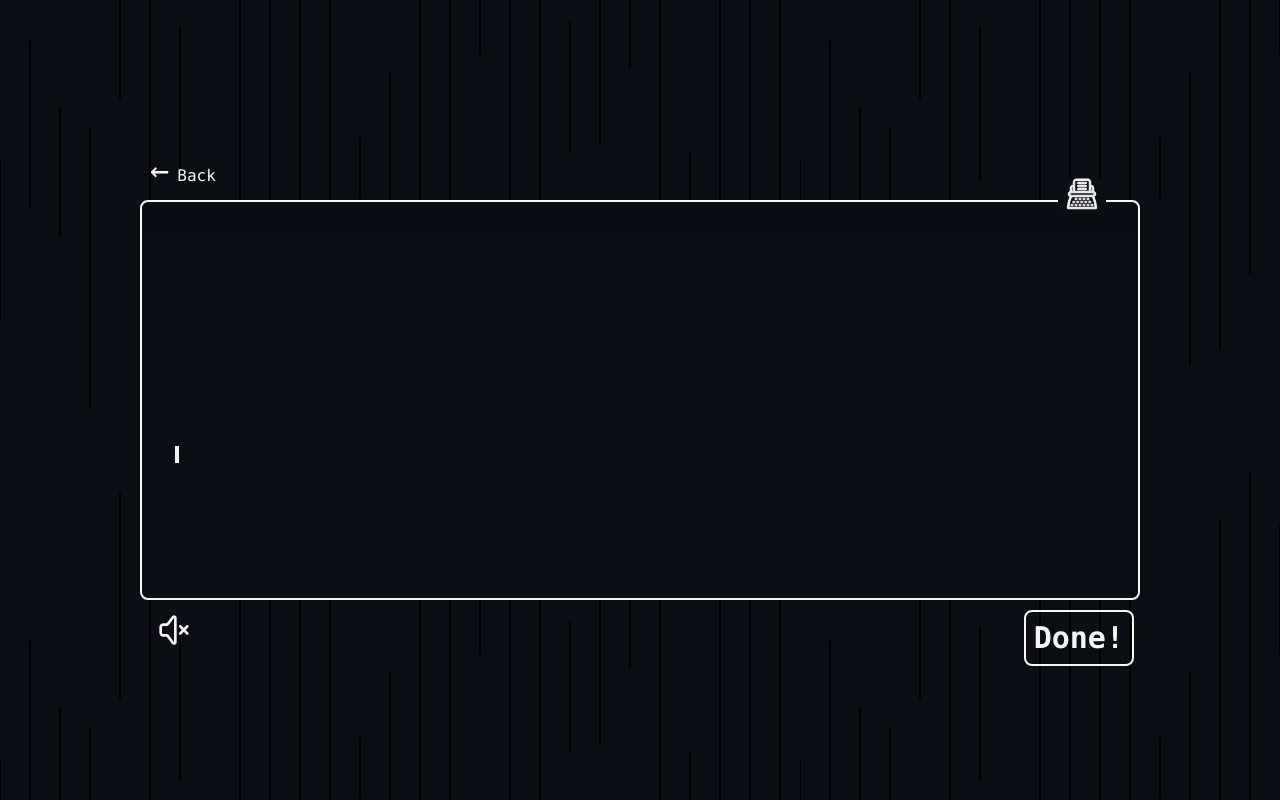
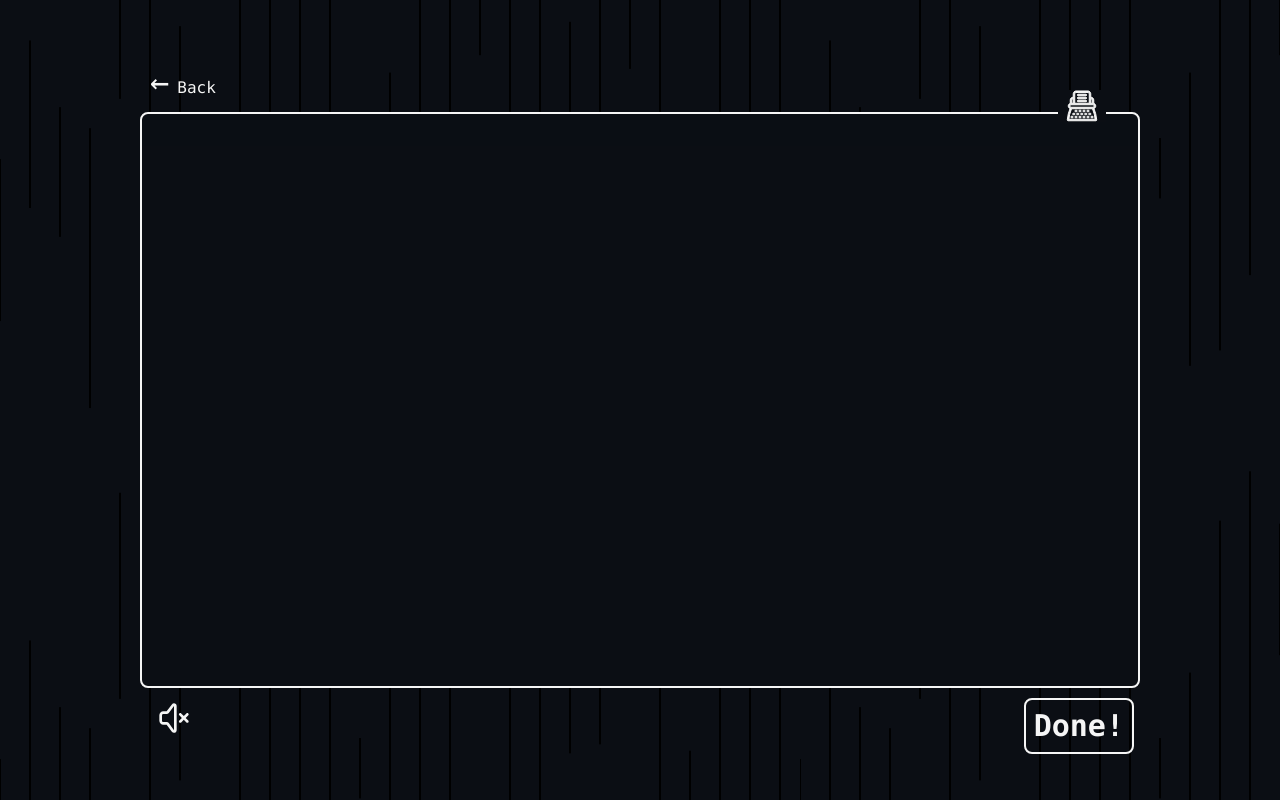
Before and after one commit to getkan/MysticTypeWriter, a SvelteKit app: page /typewriter in a window 1280 px wide. Built offline with nearby package versions, Linux system fonts and the light colour scheme.

Commit message:
updated logic and return sound (not used)

```diff
--- a/src/app.css
+++ b/src/app.css
@@ -9,6 +9,18 @@
 
 	--animate-fall: fall 10s linear infinite;
 	--animate-scroll: scroll 20s linear infinite;
+	--animate-blink: blink 1.5s step-start infinite;
+
+	@keyframes blink {
+		0%,
+		75%,
+		100% {
+			opacity: 1;
+		}
+		50% {
+			opacity: 0;
+		}
+	}
 
 	@keyframes fall {
 		from {
--- a/src/routes/typewriter/+page.svelte
+++ b/src/routes/typewriter/+page.svelte
@@ -12,7 +12,7 @@
 		DISAPPEARANCE_CONFIG,
 	} from "$lib/TypewriterConfig";
 	import { resolve } from "$app/paths";
-	import { playTypewriterSound } from "./audio.svelte";
+	import { playTypewriterSound, playReturnSound } from "./audio.svelte";
 	import { goto } from "$app/navigation";
 	import SoundOn from "./SoundOn.svelte";
 	import SoundOff from "./SoundOff.svelte";
@@ -25,14 +25,21 @@
 
 	let configState = $derived.by(() => config());
 	let typewriterInput = $derived.by(() => getTypewriterInput());
-	const soundEnabled = $derived.by(() => config().soundEffectsEnabled);
-	const onSoundToggle = () => {
-		updateConfig({ soundEffectsEnabled: !soundEnabled });
-		focusTypewriter();
-	};
 
 	let inputRef: HTMLSpanElement | null = null;
 	let lineRef: HTMLDivElement | null = null;
+
+	const focusTypewriter = () => {
+		inputRef?.focus();
+		const sel = window.getSelection();
+		if (inputRef && sel) {
+			const range = document.createRange();
+			range.selectNodeContents(inputRef);
+			range.collapse(false);
+			sel.removeAllRanges();
+			sel.addRange(range);
+		}
+	};
 
 	onMount(() => {
 		try {
@@ -55,6 +62,12 @@
 			goto(resolve("/"));
 		}
 	});
+
+	const soundEnabled = $derived.by(() => config().soundEffectsEnabled);
+	const onSoundToggle = () => {
+		updateConfig({ soundEffectsEnabled: !soundEnabled });
+		focusTypewriter();
+	};
 
 	let timer = -1;
 	let timeoutStart = $state(Date.now());
@@ -122,34 +135,17 @@
 	const inputTypewriter = (
 		e: Event & { currentTarget: EventTarget & HTMLSpanElement },
 	) => {
-		const target = e.currentTarget;
-		setTypewriterInput(
-			target.innerText
-				.replace(/&/g, "&amp;")
-				.replace(/</g, "&lt;")
-				.replace(/>/g, "&gt;")
-				.replace(/"/g, "&quot;")
-				.replace(/'/g, "&#039;"),
-		);
-
-		if (lineRef) {
-			lineRef.innerHTML = typewriterInput.replace(/\S+\s*/g, "<n>$&</n>");
-		}
+		const cleaned = e.currentTarget.innerText
+			.replace(/&/g, "&amp;")
+			.replace(/</g, "&lt;")
+			.replace(/>/g, "&gt;")
+			.replace(/"/g, "&quot;")
+			.replace(/'/g, "&#039;");
+		setTypewriterInput(cleaned);
 	};
 
-	const focusTypewriter = () => {
-		inputRef?.focus();
-		const sel = window.getSelection();
-		if (inputRef && sel) {
-			const range = document.createRange();
-			range.selectNodeContents(inputRef);
-			range.collapse(false);
-			sel.removeAllRanges();
-			sel.addRange(range);
-		}
-	};
-
-	const parseInput = (input: string): ParsedChunk[] => {
+	const parsedChunks = $derived.by((): ParsedChunk[] => {
+		let input = typewriterInput;
 		if (!configState.disappearanceMode) {
 			return [{ text: input, opacity: 100 }];
 		}
@@ -166,25 +162,29 @@
 				return [{ text: input, opacity: 100 }];
 			}
 
-			let spans = lineRef.children;
-			let top = 0;
-			let lineArr = [""];
+			// Build measurement spans from the current input value.
+			lineRef.innerHTML = input.replace(
+				/\S+\s*/g,
+				(match) => `<span>${match}</span>`,
+			);
 
-			// 1. Split text into individual spans for each word
-			lineRef.innerHTML = lineRef.textContent.replace(/\S+\s*/g, "<n>$&</n>");
+			let spans = Array.from(lineRef.querySelectorAll("span"));
 
-			// 2. Loop through words and check if 'top' changes
+			if (spans.length === 0) {
+				return [{ text: input, opacity: 100 }];
+			}
+
+			// Loop through words and start a new chunk when the rendered line changes.
+			let top: number | null = null;
 			for (let i = 0; i < spans.length; i++) {
-				var rect = spans[i].getBoundingClientRect();
-				if (rect.top > top) {
-					if (top > 0) {
-						lineArr.push("");
-					}
-					top = rect.top;
+				const rect = spans[i].getBoundingClientRect();
+				const roundedTop = Math.round(rect.top);
+				if (top === null || roundedTop > top) {
+					matchArray.push("");
+					top = roundedTop;
 				}
-				lineArr[lineArr.length - 1] += spans[i].textContent;
+				matchArray[matchArray.length - 1] += spans[i].textContent;
 			}
-			matchArray = lineArr;
 		} else {
 			const regex = regexes[disappearanceMode] || regexes["word"];
 			matchArray = input.match(regex)?.filter(Boolean) || [];
@@ -205,7 +205,7 @@
 					fadeCount += 1;
 					const opacity = Math.max(
 						0,
-						Math.min(100, Math.round((100 / fade) * fadeCount)),
+						Math.min(100, Math.round((100 / (fade + 1)) * fadeCount)),
 					);
 					return { text: item, opacity };
 				}
@@ -214,13 +214,11 @@
 
 			return { text: item, opacity: 100 };
 		});
-	};
-
-	const parsedChunks = $derived.by(() => parseInput(typewriterInput));
+	});
 </script>
 
 <div
-	class="border-offwhite bg-background relative flex h-[75vh] max-h-100 w-[90vw] max-w-250 flex-col justify-end rounded-lg border-2 p-4 sm:p-8"
+	class="border-offwhite bg-background relative flex h-72 w-[90vw] max-w-250 flex-col justify-end rounded-lg border-2 p-4 sm:h-96 sm:p-8 md:h-120 lg:h-144"
 	onclick={() => inputRef?.focus()}
 	onkeydown={() => {}}
 	role="button"
@@ -260,11 +258,13 @@
 		></div>
 
 		<div
-			class="pointer-events-none absolute right-8 bottom-4 left-8 block text-left wrap-break-word whitespace-pre-wrap after:ml-px after:inline-block after:h-[1.1em] after:w-1 after:bg-current after:align-middle after:content-[''] sm:bottom-1/4 md:bottom-1/3"
+			class="pointer-events-none absolute right-8 bottom-4 left-8 block text-left wrap-break-word whitespace-pre-wrap sm:bottom-1/4 md:bottom-1/3"
 		>
 			{#each parsedChunks as chunk}
 				{@render Chunk(chunk.text, chunk.opacity)}
-			{/each}
+			{/each}<span
+				class="animate-blink ml-1 inline-block h-[1.1em] w-1 bg-current align-middle"
+			></span>
 		</div>
 		<div
 			bind:this={lineRef}
--- a/src/routes/typewriter/audio.svelte.ts
+++ b/src/routes/typewriter/audio.svelte.ts
@@ -1,13 +1,14 @@
-import typewriter01 from '$lib/assets/typewriter-split/typewriter-01.mp3';
-import typewriter02 from '$lib/assets/typewriter-split/typewriter-02.mp3';
-import typewriter03 from '$lib/assets/typewriter-split/typewriter-03.mp3';
-import typewriter04 from '$lib/assets/typewriter-split/typewriter-04.mp3';
-import typewriter05 from '$lib/assets/typewriter-split/typewriter-05.mp3';
-import typewriter06 from '$lib/assets/typewriter-split/typewriter-06.mp3';
-import typewriter07 from '$lib/assets/typewriter-split/typewriter-07.mp3';
-import typewriter08 from '$lib/assets/typewriter-split/typewriter-08.mp3';
-import typewriter09 from '$lib/assets/typewriter-split/typewriter-09.mp3';
-import typewriter10 from '$lib/assets/typewriter-split/typewriter-10.mp3';
+import typewriterReturn from "$lib/assets/typewriter-return.wav";
+import typewriter01 from "$lib/assets/typewriter-split/typewriter-01.mp3";
+import typewriter02 from "$lib/assets/typewriter-split/typewriter-02.mp3";
+import typewriter03 from "$lib/assets/typewriter-split/typewriter-03.mp3";
+import typewriter04 from "$lib/assets/typewriter-split/typewriter-04.mp3";
+import typewriter05 from "$lib/assets/typewriter-split/typewriter-05.mp3";
+import typewriter06 from "$lib/assets/typewriter-split/typewriter-06.mp3";
+import typewriter07 from "$lib/assets/typewriter-split/typewriter-07.mp3";
+import typewriter08 from "$lib/assets/typewriter-split/typewriter-08.mp3";
+import typewriter09 from "$lib/assets/typewriter-split/typewriter-09.mp3";
+import typewriter10 from "$lib/assets/typewriter-split/typewriter-10.mp3";
 
 const typewriterSounds = [
 	typewriter01,
@@ -19,14 +20,19 @@ const typewriterSounds = [
 	typewriter07,
 	typewriter08,
 	typewriter09,
-	typewriter10
+	typewriter10,
 ];
+
+export const playReturnSound = () => {
+	const audio = new Audio(typewriterReturn);
+	audio.play();
+};
 
 export const playTypewriterSound = (() => {
 	let lastTime = 0;
 	return () => {
 		const now = Date.now();
-		if (now - lastTime >= 10) {
+		if (now - lastTime >= 100) {
 			lastTime = now;
 			const randomIndex = Math.floor(Math.random() * typewriterSounds.length);
 			const audioElement = new Audio(typewriterSounds[randomIndex]);
```
Also changed, not shown: 1 other file (tests, documents, lock files or other folders).
